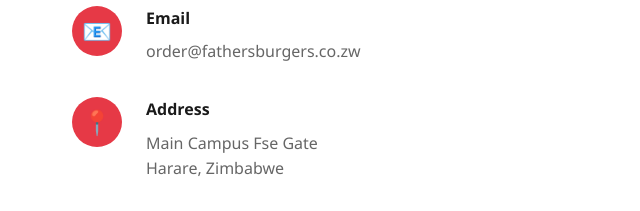
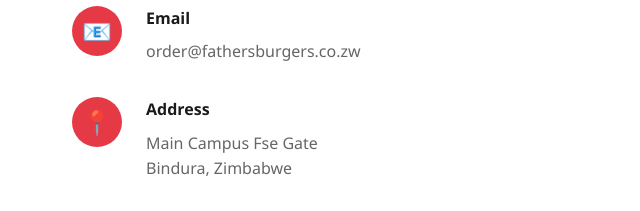
Before and after one commit to WRLD-BTN/Father-s_Burgers, a website: page pages/contact.html in a window 1280 px wide. Shown: the part 940-1151 px from the top of the page, 0-640 px from the left. Drawn offline with Linux system fonts and the light colour scheme.

Commit message:
feat: Destination /Location updated for Bindura

```diff
--- a/pages/contact.html
+++ b/pages/contact.html
@@ -73,7 +73,7 @@
             <div class="info-icon">📍</div>
             <div class="info-content">
               <h4>Address</h4>
-              <p>Main Campus Fse Gate<br>Harare, Zimbabwe</p>
+              <p>Main Campus Fse Gate<br>Bindura, Zimbabwe</p>
             </div>
           </div>
 
```
